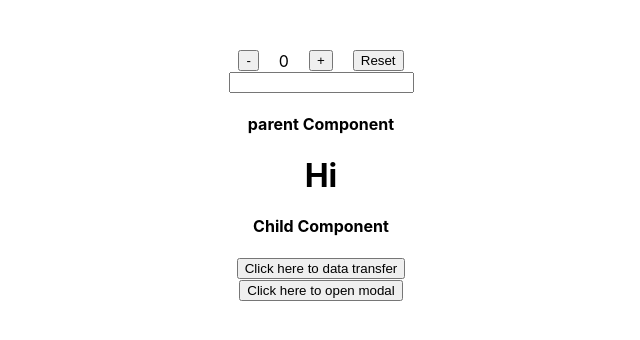
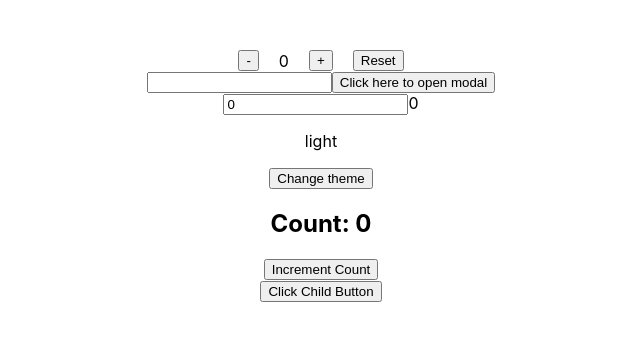
Before and after one commit to vinay-chindam/tasks, a React (Create React App) app: page / in a window 1280 px wide. Shown: the top 340 px of the page, without its empty margins (319-959 px from the left). Built offline with nearby package versions, Linux system fonts and the light colour scheme; no server answers.

Commit message:
usecallback

```diff
--- a/src/App.js
+++ b/src/App.js
@@ -6,6 +6,8 @@ import ApiCall from './Components/APICall';
 import LoginModal from './Components/LoginModal';
 import ApiData from './Components/ApiData';
 import ParentComponent from './Components/ParentComponent';
+import UseMemoComponent from './Components/UseMemoComponent';
+import UseCallbackComponent from './Components/UseCallbackComponent';
 
 function App() {
   const [openModal,setOpenModal]=useState(false)
@@ -13,12 +15,16 @@ function App() {
     <div className="App">
       <Counter/>
       <ApiCall/>
-      <ApiData/>
-      <ParentComponent/>
+      {/* <ApiData/> */}
+      {/* <ParentComponent/> */}
+
       <button onClick={()=>setOpenModal(true)}>Click here to open modal</button>
       {
         openModal && <LoginModal setOpenModal={setOpenModal}/>
       }
+
+      <UseMemoComponent/>
+      <UseCallbackComponent/>
 
 
 
--- /dev/null
+++ b/src/Components/ButtonComponent.js
@@ -0,0 +1,13 @@
+import React from "react";
+
+const ButtonComponent = React.memo(({ handleClick }) => {
+  console.log("Child component rendered");
+
+  return (
+    <div>
+      <button onClick={handleClick}>Click Child Button</button>
+    </div>
+  );
+});
+
+export default ButtonComponent;
--- /dev/null
+++ b/src/Components/UseCallbackComponent.js
@@ -0,0 +1,27 @@
+import React, { useState, useCallback } from "react";
+import ButtonComponent from "./ButtonComponent";
+
+function UseCallbackComponent() {
+
+  const [count, setCount] = useState(0);
+
+  const handleClick = useCallback(() => {
+    console.log("Child button clicked");
+  }, []);
+
+  return (
+    <div>
+
+      <h2>Count: {count}</h2>
+
+      <button onClick={() => setCount(count + 1)}>
+        Increment Count
+      </button>
+
+      <ButtonComponent handleClick={handleClick} />
+
+    </div>
+  );
+}
+
+export default UseCallbackComponent;
--- /dev/null
+++ b/src/Components/UseMemoComponent.js
@@ -0,0 +1,35 @@
+import React, { useMemo, useState } from "react";
+
+function UseMemoComponent() {
+  const [inputValue, setInputValue] = useState(0);
+  const [theme, setTheme] = useState("light");
+
+  function handleChange(e) {
+    setInputValue(e.target.value);
+  }
+
+  const doubleValue = useMemo(() => {
+    console.log("Expensive calculation running");
+
+    for (let i = 0; i <= 10000000; i++) {}
+
+    return inputValue * 2;
+  }, [inputValue]);
+
+
+
+  return (
+    <div>
+      <input type="number" value={inputValue} onChange={handleChange} />
+      <span>{doubleValue}</span>
+      <div>
+        <p>{theme}</p>
+        <button onClick={() => setTheme(theme === "light" ? "dark" : "light")}>
+          Change theme
+        </button>
+      </div>
+    </div>
+  );
+}
+
+export default UseMemoComponent;
```
